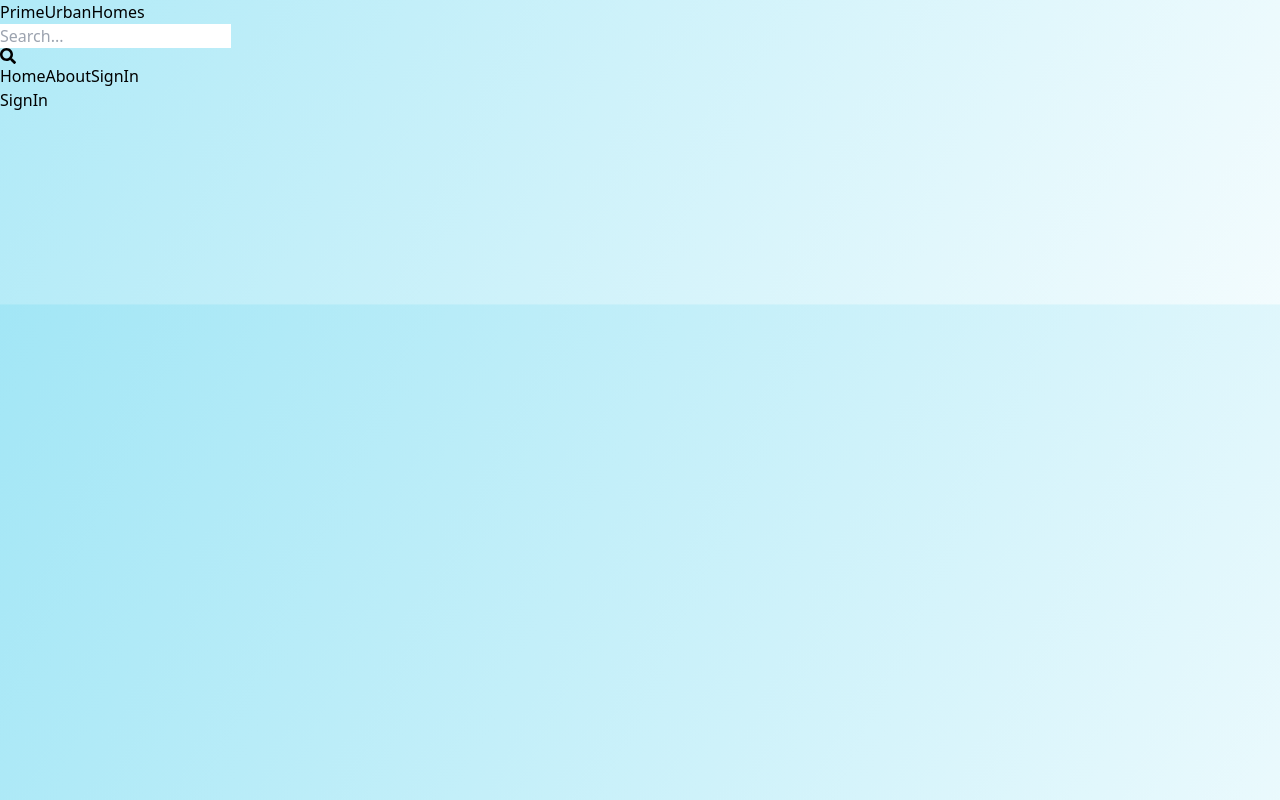
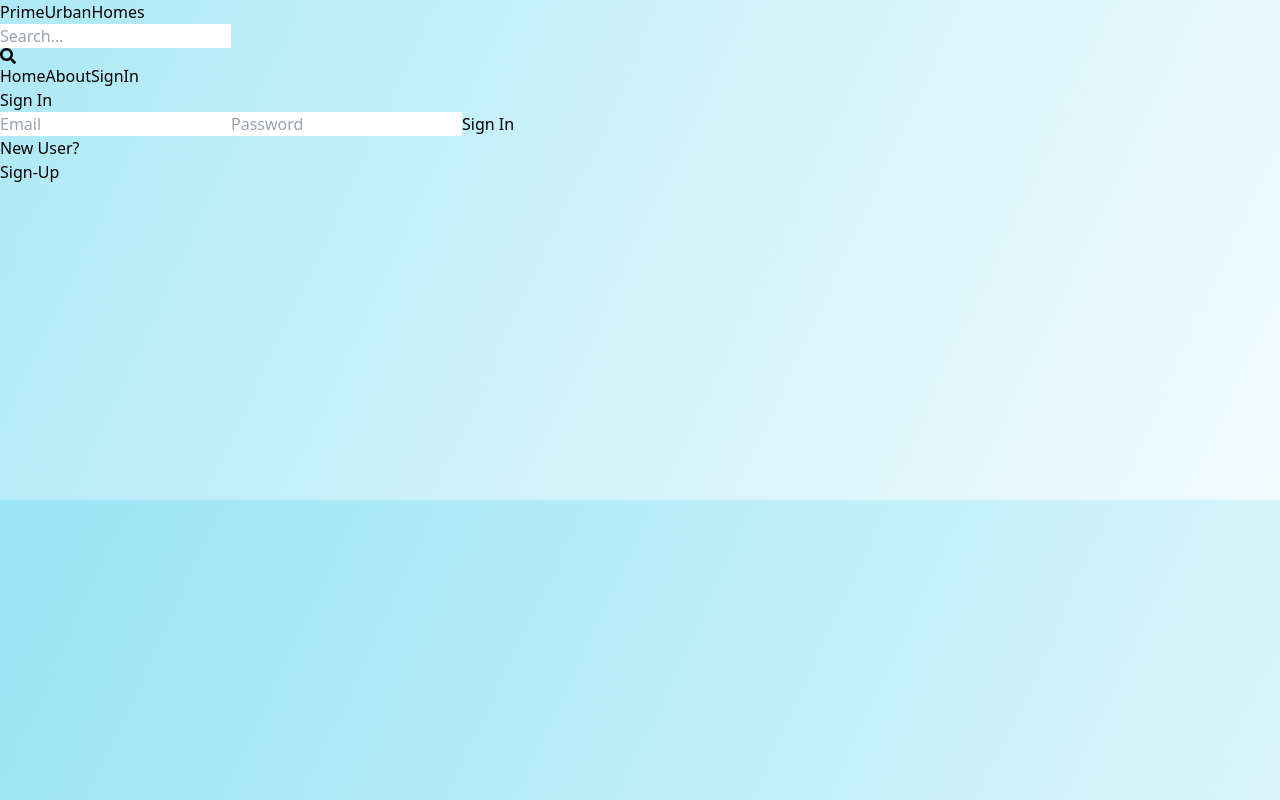
Before and after one commit to vr-varad/PrimeUrban-Homes, a React (Vite) app in the folder client/: page /sign-in in a window 1280 px wide. Built offline with nearby package versions, Linux system fonts and the light colour scheme.

Commit message:
made sign in page

```diff
--- a/client/src/pages/SignIn.jsx
+++ b/client/src/pages/SignIn.jsx
@@ -1,9 +1,75 @@
+import { useState } from 'react';
+import {Link} from 'react-router-dom'
+import axios from 'axios';
+import { useNavigate } from 'react-router-dom';
 
 
 const SignIn = () => {
+  const [formData, setFormdata] = useState({});
+  const [error,setError] =  useState(null);
+  const [loading,setloading] = useState(false)
+
+  const navigate = useNavigate()
+
+  function handleChange(e){
+    setFormdata({...formData,[e.target.id]:e.target.value})
+  }
+  async function handleSubmit(e) {
+    e.preventDefault();
+    try {
+      setloading(true)
+      const response = await axios.post('/api/auth/signin', formData, {
+        headers: {
+          'Content-Type': 'application/json'
+        }
+      });
+      console.log(response)
+      if(response){
+        setloading(false)
+        setError(null)
+        navigate('/')
+      }
+    } catch (error) {
+      const err = error.response.data;
+      if(err.success == false){
+        setError(err.message);
+        setloading(false)
+      }
+    }
+  }
+
+
   return (
-    <div>SignIn</div>
-  )
+    <div className="p-3 max-w-lg mx-auto">
+      <h1 className="text-3xl text-center font-bold my-7">Sign In</h1>
+      <form onSubmit={handleSubmit} className="flex flex-col gap-5  ">
+        <input
+          type="email"
+          placeholder="Email"
+          className="border p-3 rounded-lg"
+          id="email"
+          onChange={handleChange}
+        />
+        <input
+          type="password"
+          placeholder="Password"
+          className="border p-3 rounded-lg"
+          id="password"
+          onChange={handleChange}
+        />
+        <button  className="bg-blue-500 p-4 rounded-full text-white uppercase hover:bg-blue-950 ">
+        {loading ? "Loading..." : "Sign In"}
+        </button>
+      </form>
+      <div className="flex gap-2 mt-4 justify-center">
+        <p>New User?</p>
+        <Link to={'/sign-up'}>
+          <span className="text-blue-800">Sign-Up</span>
+        </Link>
+      </div>
+      {error ? <p className='text-red-500 m'>{error}</p>: ""}
+    </div>
+  );
 }
 
 export default SignIn
```
